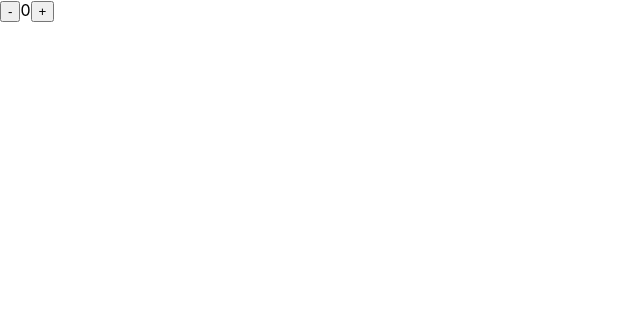
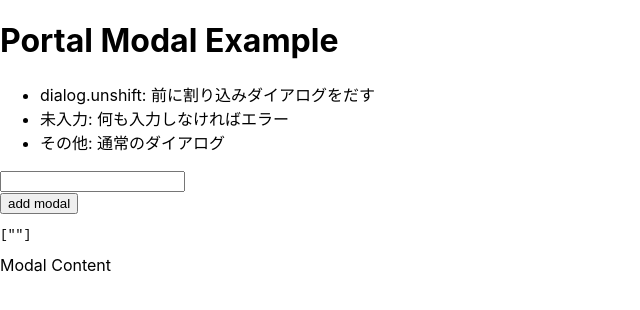
Before and after one commit to kimitashoichi/react-study, a React (Create React App) app: page / in a window 1280 px wide. Shown: the top 310 px of the page, without its empty margins (0-640 px from the left). Built offline with nearby package versions, Linux system fonts and the light colour scheme.

Commit message:
react portals

```diff
--- a/package.json
+++ b/package.json
@@ -12,6 +12,7 @@
     "@types/react": "^17.0.1",
     "@types/react-dom": "^17.0.0",
     "axios": "^0.21.1",
+    "next": "^10.0.6",
     "react": "^17.0.1",
     "react-dom": "^17.0.1",
     "react-scripts": "4.0.2",
--- a/src/index.tsx
+++ b/src/index.tsx
@@ -22,11 +22,18 @@ import { NotUseMemo, UseMemoComponent } from "./use-memo-callback-example/use-me
 // useMemo Sample (component render)
 import { UseMemoRenderComponent } from "./use-memo-callback-example/use-memo/UseMemoExample2";
 
+// custom Hools Sample
 import AppComponent from "./custome-hook/costomeHookApp";
+
+// Portals Sample
+import { Root } from "./portals/PortalExample1";
+
+// Portal Stack Modal Sample
+import Page from "./portals/stack-modal-sample/AppModalIndex";
 
 ReactDOM.render(
   <React.StrictMode>
-    <AppComponent />
+    <Page />
   </React.StrictMode>,
   document.getElementById('root')
 );
--- /dev/null
+++ b/src/portals/PortalExample1.tsx
@@ -0,0 +1,40 @@
+import React, { useState } from "react";
+import ReactDOM from "react-dom";
+
+export const Root: React.FC = () => {
+  return (
+    <>
+      {/* <div id="dialog" />にDialogコンポーネントがレンダリングできるようになる */}
+      <div id="dialog" />
+      <div className="App">
+        <Menu />
+      </div>
+    </>
+  );
+}
+
+export const Menu: React.FC = () => {
+  const [isOpen, setIsOpen] = useState(false);
+
+  const handleClick = () => {
+    isOpen ? setIsOpen(false) : setIsOpen(true);
+  };
+
+  return (
+    <div className="menu">
+      <button onClick={handleClick}>show dialog</button>
+      {isOpen ? <Dialog /> : null}
+    </div>
+  );
+}
+
+export const Dialog: React.FC = () => {
+  return ReactDOM.createPortal(
+    <h2>This is Dialog!</h2>,
+    // ２階層上のRootコンポーネントのid属性にdialogの値をもつDOMに
+    // <h2>This is Dialog!</h2>を表示させている
+    // 表示される場所は親コンポーネントのDOMツリー外
+    // それを可能にする仕組みがPortals
+    document.getElementById("dialog") as Element
+  );
+};
--- /dev/null
+++ b/src/portals/stack-modal-sample/AppModalIndex.tsx
@@ -0,0 +1,46 @@
+import React, { useContext, useState } from 'react';
+import { NextPage } from 'next';
+import Head from 'next/head';
+
+import Modal from './Modal';
+import { Context } from './ModalReducer';
+
+const Page: NextPage = () => {
+  const {state, dispatch} = useContext(Context);
+  const [modalName, setModalName] = useState("");
+
+  const onClickHandler = () => {
+    if (!modalName) {
+      dispatch({ type: "UNSHIFT", modal: "error.empty" });
+      return;
+    }
+    dispatch({ type: "PUSH", modal: modalName });
+  }
+
+  return (
+    <>
+      <Head>
+        <title>Portal Modal Example</title>
+      </Head>
+      <h1>Portal Modal Example</h1>
+      <ul>
+        <li>dialog.unshift: 前に割り込みダイアログをだす</li>
+        <li>未入力: 何も入力しなければエラー</li>
+        <li>その他: 通常のダイアログ</li>
+      </ul>
+      <div>
+        <input
+          type="text"
+          value={modalName}
+          onChange={(e) => setModalName(e.target.value)} />
+      </div>
+      <div>
+        <button onClick={onClickHandler}>add modal</button>
+        <pre>{JSON.stringify(state.modals)}</pre>
+      </div>
+      <Modal />
+    </>
+  )
+}
+
+export default Page;
--- /dev/null
+++ b/src/portals/stack-modal-sample/Modal.tsx
@@ -0,0 +1,48 @@
+import React, { useContext, useRef, useState, useEffect, ElementRef } from 'react';
+import { createPortal } from 'react-dom';
+import { Context } from './ModalReducer';
+import ModalContent from './ModalContent';
+
+const Modal: React.FC = () => {
+  const ref = useRef<Element>();
+  const [mounted, setMounted] = useState(false);
+
+  useEffect(() => {
+    ref.current = document.querySelector("#__next") as Element;
+    setMounted(true);
+  }, [])
+
+  const {state} = useContext(Context);
+  const initElement = document.createElement("label")
+
+  return (
+  <div>Modal Content</div> )
+  //   mounted ? createPortal(
+  //     <>
+  //       {state.modals[0] && (
+  //         <div className="modal">
+  //           <ModalContent type={state.modals[0]} />
+  //           <style>{`
+  //               .modal {
+  //                 position: fixed;
+  //                 top: 50vh;
+  //                 left: 0;
+  //                 right: 0;
+  //                 bottom: 0;
+  //                 background-color: rgba(0, 0, 0, 0.5);
+  //                 display: flex;
+  //                 justify-content: center;
+  //                 align-items: center;
+  //               }
+  //             `}</style>
+  //         </div>
+  //       )}
+  //     </>,
+  //     // ここ怪しい
+  //     ref.current !== undefined ? ref.current : initElement
+  //   )
+  //   : null
+  // )
+}
+
+export default Modal;
--- /dev/null
+++ b/src/portals/stack-modal-sample/ModalContent.tsx
@@ -0,0 +1,60 @@
+import React, { useContext } from 'react';
+
+import { Context } from './ModalReducer';
+import Dialog from './Dialog';
+
+type Props = {
+  type: string;
+}
+
+const ModalContent: React.FC<Props> = ({ type }) => {
+  const { dispatch } = useContext(Context);
+
+  switch (type) {
+    case "dialog.unshift":
+      return (
+        <Dialog>
+          <p>前に通常のダイアログを追加できるダイアログ</p>
+          <div>
+            <button
+              onClick={() => dispatch({type: "UNSHIFT", modal: "dialog"})}>
+              unshift
+            </button>
+            <button
+              onClick={() => dispatch({type: "SHIFT"})}>
+              close
+            </button>
+          </div>
+        </Dialog>
+      )
+    case "error.empty":
+      return (
+        <Dialog>
+          <p>エラー: 何も入力されていません</p>
+          <p>type: {type}</p>
+          <div>
+            <button
+              onClick={() => dispatch({type: "SHIFT"})}>
+              close
+            </button>
+          </div>
+        </Dialog>
+      )
+    case "dialog":
+    default:
+      return (
+        <Dialog>
+          <p>エラー: 何も入力されていません</p>
+          <p>type: {type}</p>
+          <div>
+            <button
+              onClick={() => dispatch({type: "SHIFT"})}>
+              close
+            </button>
+          </div>
+        </Dialog>
+      )
+  }
+}
+
+export default ModalContent;
--- /dev/null
+++ b/src/portals/stack-modal-sample/ModalReducer.ts
@@ -0,0 +1,43 @@
+import { createContext, Dispatch } from "react";
+
+export type StateType = {
+  modals: string[];
+}
+
+export const initialState: StateType = {
+  modals: []
+}
+
+const init  = {
+
+}
+
+export const Context = createContext<{
+  state: StateType
+  dispatch: Dispatch<any>
+}>({
+  state: {modals: [""]},
+  dispatch: (aciton: any) => null,
+})
+
+export const reducer = (state: StateType, aciton: any): StateType => {
+  switch (aciton.type) {
+    case "PUSH":{
+      const modals = [...state.modals];
+      modals.push(aciton.payload);
+      return { modals };
+    }
+    case "SHIFT":{
+      const modals = [...state.modals];
+      modals.shift();
+      return { modals };
+    }
+    case "UNSHIFT":{
+      const modals = [...state.modals];
+      modals.unshift(aciton.payload);
+      return { modals };
+    }
+    default:
+      throw new Error("未定義のアクションです");
+  }
+}
```
Also changed, not shown: src/portals/stack-modal-sample/AppModal .tsx (added, +18 -0 lines), src/portals/stack-modal-sample/Dialog.tsx (added, +20 -0 lines), 1 other file (tests, documents, lock files or other folders).
